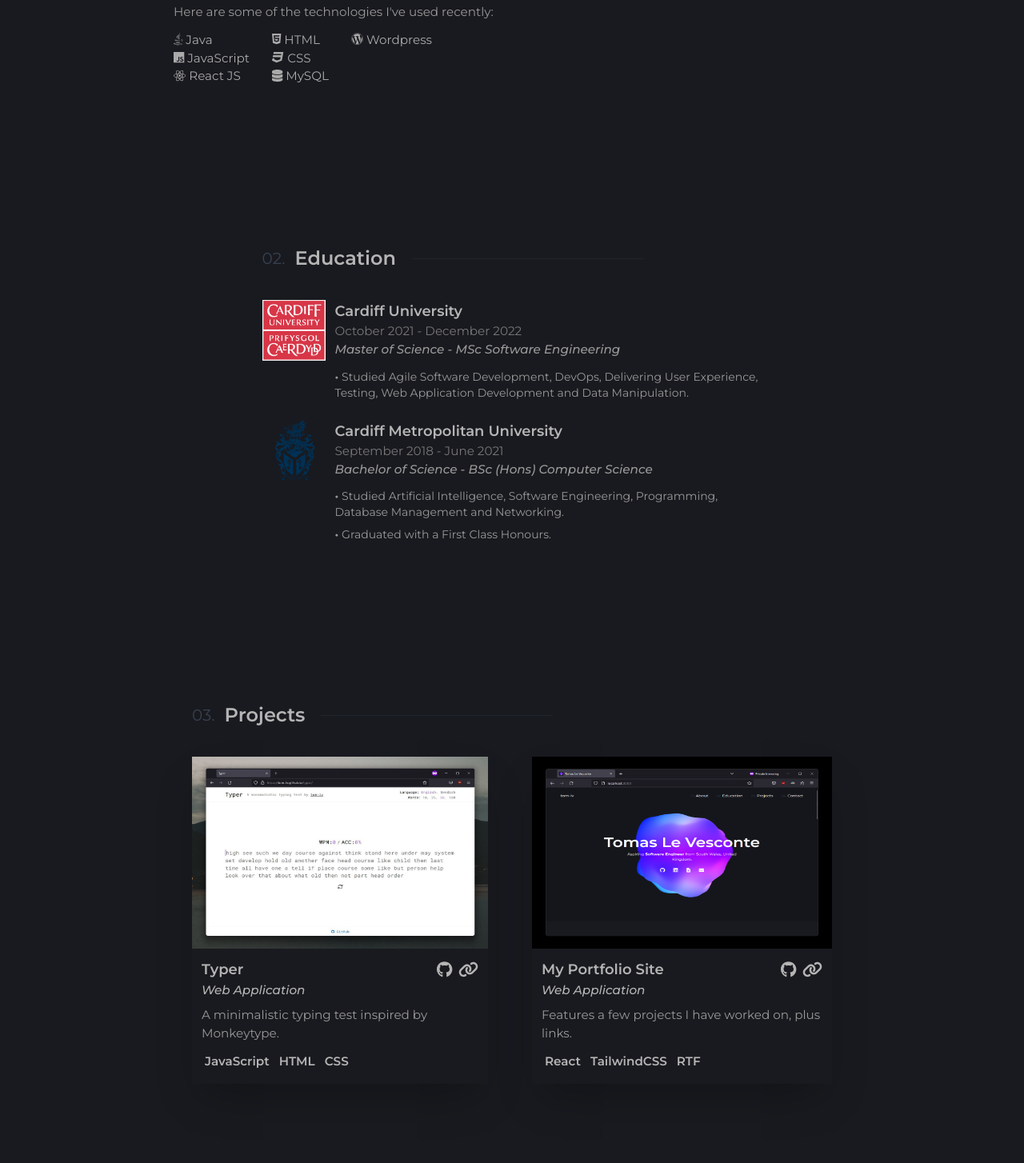
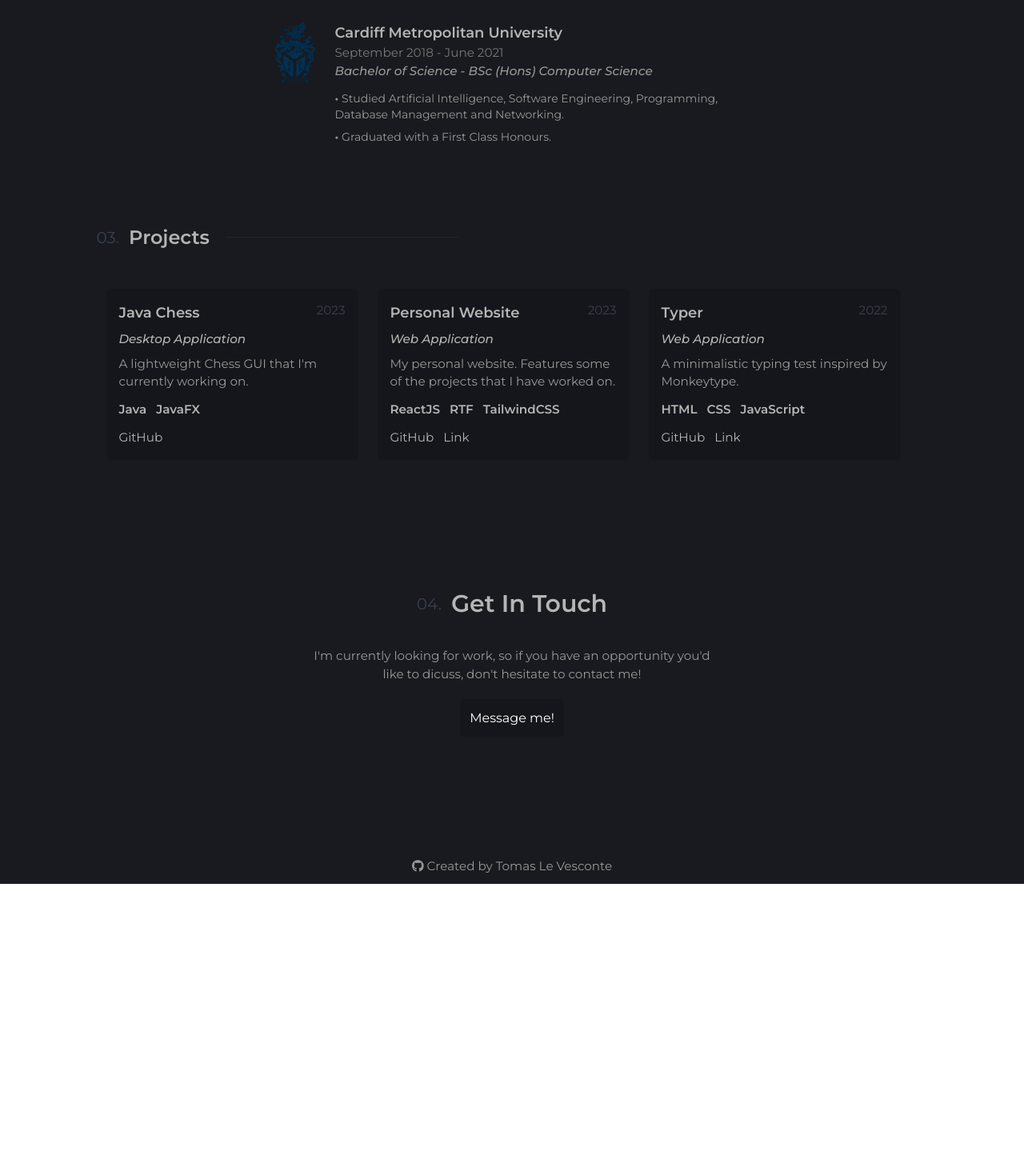
Before and after one commit to tlevesconte/portfolio-website, a React (Create React App) app: page / in a window 1280 px wide. Shown: the part 1236-2690 px from the top of the page at 80% size. After the commit the page ends 2341 px from the top, so only its background shows below. Built offline with nearby package versions, Linux system fonts and the light colour scheme; the HTML template or start-up script is replaced by a standard one.

Commit message:
Update layout & styling

```diff
--- a/src/App.js
+++ b/src/App.js
@@ -14,7 +14,7 @@ function App() {
       <div id='header' className='bg-[#15161B]'>
         <Header />
         {/* Canvas */}
-        <motion.div className='w-full h-screen sm:h-[90vh]'
+        <motion.div className='w-full h-screen sm:h-[55vh]'
           initial={{ opacity: 0 }}
           animate={{ opacity: 1 }}
           transition={{ duration: 4 }}>
@@ -24,7 +24,7 @@ function App() {
         </motion.div>
       </div>
       {/* Container */}
-      <div id='main' className='mx-auto max-w-lg sm:max-w-xl md:max-w-2xl lg:max-w-3xl xl:max-w-4xl text-[#999] px-[25px]'>
+      <div id='main' className='mx-auto max-w-lg sm:max-w-xl md:max-w-2xl lg:max-w-3xl xl:max-w-[1089px] text-[#999] px-[25px]'>
 
         {/* Main */}
         <About />
--- a/src/components/sections/About.js
+++ b/src/components/sections/About.js
@@ -18,7 +18,7 @@ const About = () => {
 
   return (
     // About section
-    <section id='about' className='pt-[200px]'
+    <section id='about' className='pt-[100px] max-w-[975px] mx-auto'
     style={{
       transform: isInView ? "none" : "translatey(5%)",
       opacity: isInView ? 1 : 0,
@@ -34,7 +34,7 @@ const About = () => {
         {/* About Content */}
         <div id='about-content' className='flex flex-wrap justify-center md:flex-nowrap'>
           {/* About Text */}
-          <div id='about-text' className='basis-[41rem]'>
+          <div id='about-text' className='basis-[60rem]'>
             <p>
               Hi, my name is Tomas and I’m a British/Swedish developer based in the UK.
               My interest in software development first began when working on a programming
--- a/src/components/sections/Contact.js
+++ b/src/components/sections/Contact.js
@@ -10,7 +10,7 @@ const Contact = () => {
 
   return (
     // Contact section
-    <section id='contact' className='pt-[200px] flex flex-col justify-center items-center text-center'
+    <section id='contact' className='pt-[150px] flex flex-col justify-center items-center text-center'
     style={{
       transform: isInView ? "none" : "translatey(5%)",
       opacity: isInView ? 1 : 0,
--- a/src/components/sections/Education.js
+++ b/src/components/sections/Education.js
@@ -14,7 +14,7 @@ const Education = () => {
 
   return (
     // Education section
-    <section id='education' className='flex flex-col max-w-[625px] pt-[200px] mx-auto'
+    <section id='education' className='flex flex-col max-w-[625px] pt-[100px] mx-auto'
     style={{
       transform: isInView ? "none" : "translatey(5%)",
       opacity: isInView ? 1 : 0,
@@ -39,11 +39,12 @@ const Education = () => {
             <p className='text-[#777]'>October 2021 - December 2022</p>
             <p className='italic font-medium'>Master of Science - MSc Software Engineering</p>
             <ul className={'mt-3 text-sm'}>
-              <li>
+              <li className='mb-2'>
                 <span className='font-semibold'>• </span>Studied Agile Software Development,
                 DevOps, Delivering User Experience, Testing, Web Application Development and Data
                 Manipulation.
               </li>
+              <li><span className='font-semibold'>• </span>Graduated with a Merit.</li>
             </ul>
           </div>
         </div>
--- a/src/components/sections/Footer.js
+++ b/src/components/sections/Footer.js
@@ -6,7 +6,7 @@ import { faGithub } from '@fortawesome/free-brands-svg-icons'
 const Footer = () => {
   return (
     // Footer section
-    <footer className='flex flex-col justify-center items-center mx-auto pt-[200px] pb-[10px]'>
+    <footer className='flex flex-col justify-center items-center mx-auto pt-[150px] pb-[10px]'>
       {/* Footer */}
       {/* <p className='font-bold'>Footer</p> */}
       <div className='hover:text-[#fff]'>
--- a/src/components/sections/Header.js
+++ b/src/components/sections/Header.js
@@ -9,7 +9,7 @@ const Header = () => {
     // Hero section
     <div id='header-content'>
       {/* Header section */}
-      <header className='absolute z-[100] flex flex-col justify-center items-center h-screen sm:h-[90vh] w-full px-2 text-[#ffffff] text-center'>
+      <header className='absolute z-[100] flex flex-col justify-center items-center h-screen sm:h-[55vh] w-full px-2 text-[#ffffff] text-center'>
 
       {/* Heading */}
       <h1 className='mb-3 text-4xl font-semibold sm:text-5xl md:text-6xl'>Tomas Le Vesconte</h1>
@@ -25,7 +25,7 @@ const Header = () => {
       <div id='hero-icons' className='flex flex-row justify-between text-xl'>
         <a id='github-icon' title='GitHub' href='https://github.com/tom-lv'><FontAwesomeIcon icon={faGithub} className='mx-4' /></a>
         <a id='linkedin-icon' title='LinkedIn' href='https://www.linkedin.com/in/tomas-l-853701195/'><FontAwesomeIcon icon={faLinkedin} className='mx-4' /></a>
-        <a id='cv-icon' title='CV'><FontAwesomeIcon icon={faFileArrowDown} className='mx-4' /></a>
+        <a id='cv-icon' title='Sorry, not available right now'><FontAwesomeIcon icon={faFileArrowDown} className='mx-4' /></a>
         <a id='mail-icon' title='Email' href='mailto:tomas.levesconte@gmail.com'><FontAwesomeIcon icon={faEnvelope} className='mx-4' /></a>
       </div>
     </header>
--- a/src/components/sections/Projects.js
+++ b/src/components/sections/Projects.js
@@ -1,16 +1,7 @@
 import React, { useRef } from 'react'
-
-// FontAwesome
-import { FontAwesomeIcon } from '@fortawesome/react-fontawesome'
-import { faGithub } from '@fortawesome/free-brands-svg-icons'
-import { faLink } from '@fortawesome/free-solid-svg-icons'
 
 // Framer motion
 import { useInView } from "framer-motion"
-
-// Assets
-import Typer from '../../assets/typer-screenshot-in-browser.jpg'
-import Portfolio from '../../assets/my-portfolio-website-in-browser.png'
 
 const Projects = () => {
 
@@ -19,7 +10,7 @@ const Projects = () => {
 
   return (
     // Projects section
-    <section id='projects' className='flex flex-col max-w-[800px] pt-[200px] mx-auto' style={{
+    <section id='projects' className='flex flex-col pt-[100px] mx-auto' style={{
       transform: isInView ? "none" : "translatey(5%)",
       opacity: isInView ? 1 : 0,
       transition: "all 0.9s cubic-bezier(0.645, 0.045, 0.355, 1) 0.2s"
@@ -33,46 +24,65 @@ const Projects = () => {
       </h2>
 
       {/* Add projects here */}
-      <div id='project-figures' className='flex flex-row flex-wrap justify-center md:flex-nowrap'>
-        <figure className='flex flex-col md:max-w-[375px] shadow-2xl mb-10 md:mb-0 md:mr-[55px]'>
-            <img src={Typer} className='max-h-[240px]' alt='Typer'></img>
-            <figcaption className='px-3 py-3'>
+      <div id='project-figures' className='flex flex-row flex-wrap xl:flex-nowrap'>
+
+        <div className='w-full lg:max-w-[315px] px-4 py-4 bg-[#15161B] rounded-md mx-3 my-3'>
           <div className='flex flex-row justify-between'>
-                <h3 className='text-lg font-semibold text-[#b5b5b5]'>Typer</h3>
-                <div className='text-lg'>
-                  <a className='pr-2 text-xl text-[#b5b5b5]' href='https://github.com/tom-lv/typer'><FontAwesomeIcon icon={faGithub}/></a>
-                  <a className='text-xl text-[#b5b5b5]' href='https://tom-lv.github.io/typer/'><FontAwesomeIcon icon={faLink}/></a>
+            <h3 className='text-lg font-semibold text-[#b5b5b5] mb-2'>Java Chess</h3>
+            <div className='text-gray-700'>
+              <p>2023</p>
+            </div>
+          </div>
+            <p className='mb-2 italic font-medium text-[#b5b5b5]'>Desktop Application</p>
+            <p>A lightweight Chess GUI that I'm currently working on.</p>
+            <div className='flex flex-row flex-wrap text-[#b5b5b5] mt-2 mb-2'>
+              <span className='py-1 pr-1 mr-1 font-semibold'>Java</span>
+              <span className='px-1 py-1 mr-1 font-semibold'>JavaFX</span>
+            </div>
+            <div className='text-md'>
+              <a className='pr-3 text-[#b5b5b5] hover:text-[#fff]' href='https://github.com/tom-lv/java-chess'>GitHub</a>
+            </div>
+        </div>
+
+        <div className='w-full lg:max-w-[315px] px-4 py-4 bg-[#15161B] rounded-md mx-3 my-3'>
+          <div className='flex flex-row justify-between'>
+            <h3 className='text-lg font-semibold text-[#b5b5b5] mb-2'>Personal Website</h3>
+            <div className='text-gray-700'>
+              <p>2023</p>
+            </div>
+          </div>
+            <p className='mb-2 italic font-medium text-[#b5b5b5]'>Web Application</p>
+            <p>My personal website. Features some of the projects that I have worked on.</p>
+            <div className='flex flex-row flex-wrap text-[#b5b5b5] mt-2 mb-2'>
+              <span className='py-1 pr-1 mr-1 font-semibold'>ReactJS</span>
+              <span className='px-1 py-1 mr-1 font-semibold'>RTF</span>
+              <span className='px-1 py-1 mr-1 font-semibold'>TailwindCSS</span>
+            </div>
+            <div className='text-md'>
+              <a className='pr-3 text-[#b5b5b5] hover:text-[#fff]' href='https://github.com/tom-lv/my-portfolio-website'>GitHub</a>
+              <a className=' text-[#b5b5b5] hover:text-[#fff]' href='https://tomaslevesconte.com'>Link</a>
+            </div>
+        </div>
+
+        <div className='w-full lg:max-w-[315px] px-4 py-4 bg-[#15161B] rounded-md mx-3 my-3'>
+          <div className='flex flex-row justify-between'>
+            <h3 className='text-lg font-semibold text-[#b5b5b5] mb-2'>Typer</h3>
+            <div className='text-gray-700'>
+              <p>2022</p>
             </div>
           </div>
             <p className='mb-2 italic font-medium text-[#b5b5b5]'>Web Application</p>
             <p>A minimalistic typing test inspired by Monkeytype.</p>
-              <div className='flex flex-row flex-wrap text-[#b5b5b5]'>
-                <span className='px-1 py-1 mt-2 mr-1 font-semibold'>JavaScript</span>
-                <span className='px-1 py-1 mt-2 mr-1 font-semibold'>HTML</span>
-                <span className='px-1 py-1 mt-2 mr-1 font-semibold'>CSS</span>
+            <div className='flex flex-row flex-wrap text-[#b5b5b5] mt-2 mb-2'>
+              <span className='py-1 pr-1 mr-1 font-semibold rounded-sm'>HTML</span>
+              <span className='px-1 py-1 mr-1 font-semibold'>CSS</span>
+              <span className='px-1 py-1 mr-1 font-semibold'>JavaScript</span>
             </div>
-            </figcaption>
-        </figure>
-
-        <figure className='flex flex-col md:max-w-[375px] shadow-2xl'>
-            <img src={Portfolio} className='max-h-[240px]' alt='Portfolio'></img>
-            <figcaption className='px-3 py-3'>
-              <div className='flex flex-row justify-between'>
-                <h3 className='text-lg font-semibold text-[#b5b5b5]'>My Portfolio Site</h3>
-                <div className='text-lg'>
-                  <a className='pr-2 text-xl text-[#b5b5b5]' href='https://github.com/tom-lv/my-portfolio-website'><FontAwesomeIcon icon={faGithub}/></a>
-                  <a className='text-xl text-[#b5b5b5]' href='https://tomaslevesconte.com'><FontAwesomeIcon icon={faLink}/></a>
+            <div className='text-md'>
+              <a className='pr-3 text-[#b5b5b5] hover:text-[#fff]' href='https://github.com/tom-lv/typer'>GitHub</a>
+              <a className=' text-[#b5b5b5] hover:text-[#fff]' href='https://tom-lv.github.io/typer/'>Link</a>
             </div>
         </div>
-              <p className='mb-2 italic font-medium text-[#b5b5b5]'>Web Application</p>
-              <p>Features a few projects I have worked on, plus links.</p>
-              <div className='flex flex-row flex-wrap text-[#b5b5b5]'>
-                <span className='px-1 py-1 mt-2 mr-1 font-semibold'>React</span>
-                <span className='px-1 py-1 mt-2 mr-1 font-semibold'>TailwindCSS</span>
-                <span className='px-1 py-1 mt-2 mr-1 font-semibold'>RTF</span>
-              </div>
-            </figcaption>
-        </figure>
       </div>
     </section>
   )
```
Also changed, not shown: 1 other file (tests, documents, lock files or other folders). Lines whose indentation alone changed are shown as unchanged.
